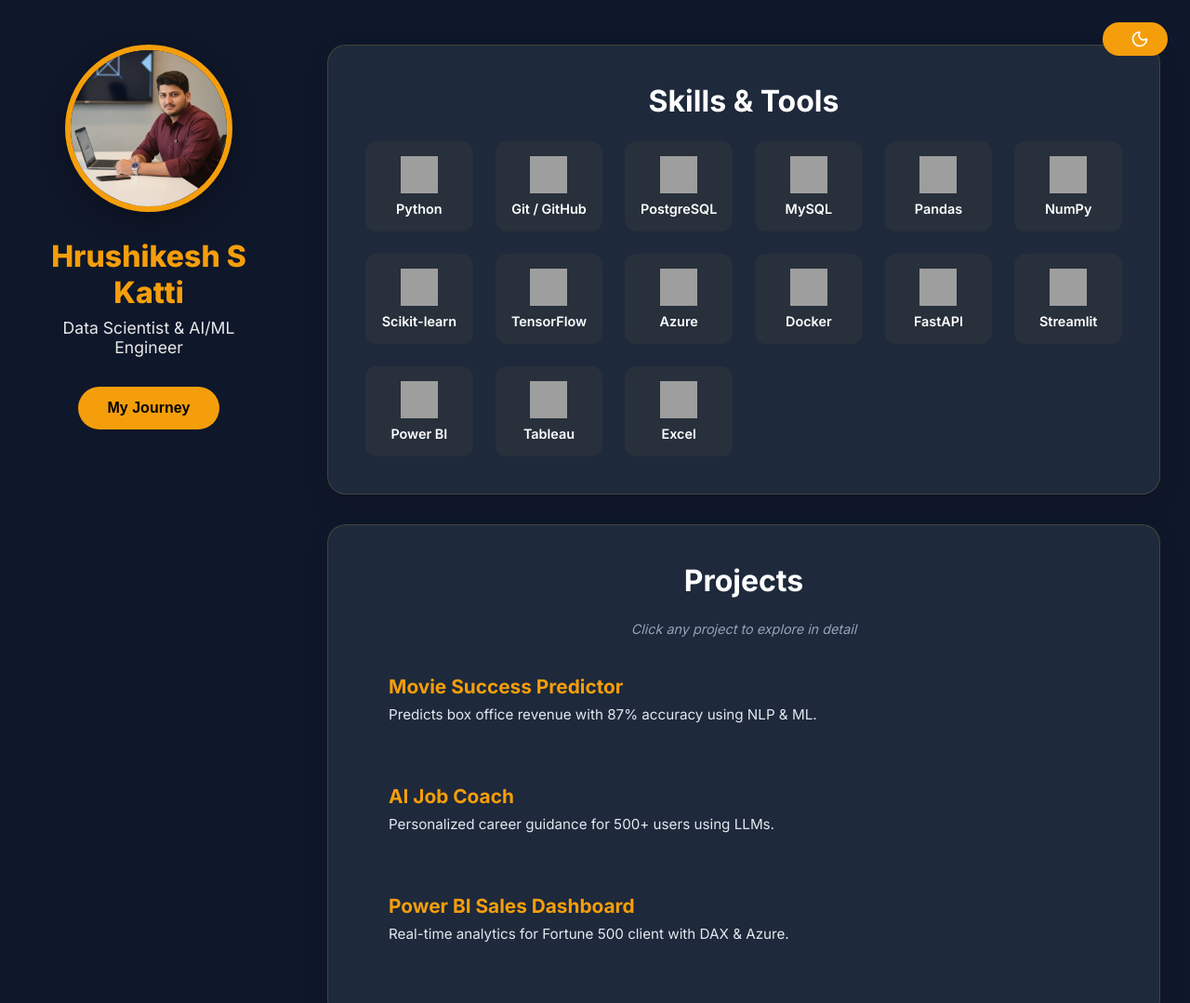
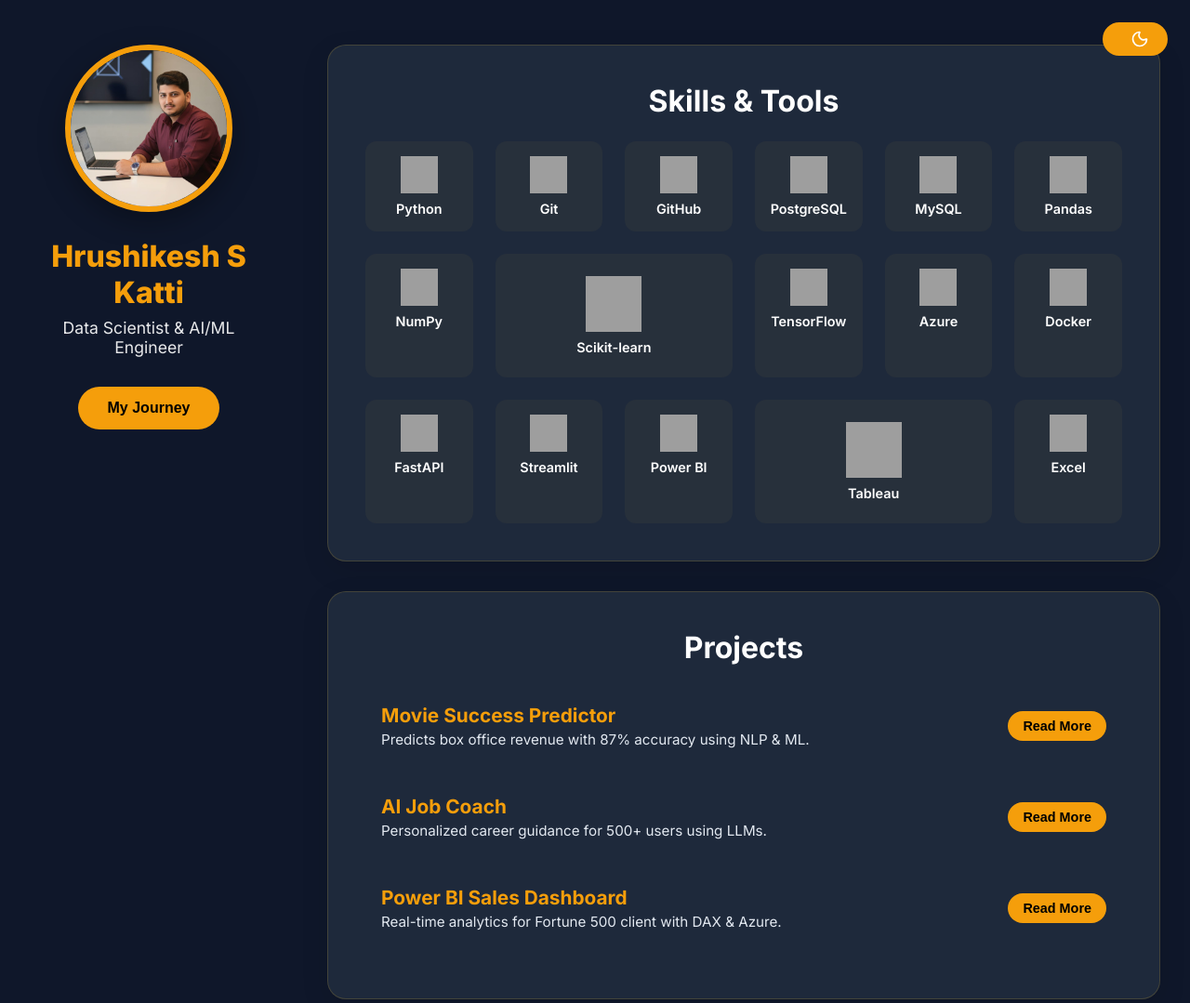
Before and after one commit to Hrushikesh-katti/hrushikesh-katti.github.io, a website: page index.html in a window 1280 px wide. Shown: the top 1079 px of the page at 93% size. Drawn offline with nearby package versions, Linux system fonts and the light colour scheme; grey boxes are pictures that could not be loaded.

Commit message:
Added better skill cards

```diff
--- a/css/styles.css
+++ b/css/styles.css
@@ -119,7 +119,7 @@ body { font-family: 'Inter', sans-serif; background: var(--bg); color: var(--tex
     text-align: center;
 }
 
-/* SKILLS — ORIGINAL COLORS */
+/* SKILLS — WIDER FOR SCIKIT & TABLEAU */
 .skills-grid {
     display: grid;
     grid-template-columns: repeat(auto-fill, minmax(110px, 1fr));
@@ -147,49 +147,74 @@ body { font-family: 'Inter', sans-serif; background: var(--bg); color: var(--tex
     height: 40px;
 }
 
+/* WIDER TILES */
+.skill-item.wide {
+    grid-column: span 2;
+    padding: 1.5rem 1rem;
+}
+
+.skill-item.wide img {
+    width: 60px;
+    height: 60px;
+}
+
 .skill-item span {
     font-size: 0.9rem;
     font-weight: 600;
     color: var(--heading);
 }
 
-/* HINT */
-.hint-text {
-    text-align: center;
-    color: var(--gray);
-    font-size: 0.9rem;
-    margin-bottom: 1rem;
-    font-style: italic;
-}
-
-/* PROJECT LIST */
+/* PROJECT LIST — READ MORE BUTTONS */
 .project-item {
-    padding: 1.5rem;
+    display: flex;
+    justify-content: space-between;
+    align-items: center;
+    padding: 1rem;
     border-radius: 12px;
-    cursor: pointer;
-    transition: all 0.3s;
     border: 1px solid transparent;
     margin-bottom: 1rem;
+    transition: all 0.3s;
 }
 
 .project-item:hover {
     background: rgba(212,175,55,0.1);
     border-color: var(--gold);
-    transform: translateX(8px);
+    transform: translateX(4px);
 }
 
-.project-item h3 {
+.project-text {
+    flex: 1;
+}
+
+.project-text h3 {
     color: var(--gold);
     font-size: 1.3rem;
-    margin-bottom: 0.5rem;
+    margin-bottom: 0.25rem;
 }
 
-.project-item p {
+.project-text p {
     font-size: 0.95rem;
     color: var(--text);
 }
 
-/* PROJECT DEEP — FULL WIDTH */
+.read-more-btn {
+    background: var(--gold);
+    color: #000;
+    border: none;
+    padding: 8px 16px;
+    border-radius: 50px;
+    font-weight: 600;
+    font-size: 0.9rem;
+    cursor: pointer;
+    transition: all 0.3s;
+}
+
+.read-more-btn:hover {
+    background: #f59e0b;
+    transform: scale(1.05);
+}
+
+/* PROJECT DEEP */
 .project-deep {
     padding: 6rem 0;
     background: var(--bg);
@@ -333,7 +358,7 @@ body { font-family: 'Inter', sans-serif; background: var(--bg); color: var(--tex
     color: var(--text);
 }
 
-/* THEME TOGGLE — SEXY */
+/* THEME TOGGLE */
 .theme-toggle {
     position: fixed;
     top: 24px;
--- a/index.html
+++ b/index.html
@@ -47,7 +47,11 @@
                     </div>
                     <div class="skill-item">
                         <img src="https://cdn.jsdelivr.net/gh/devicons/devicon/icons/git/git-original.svg" alt="Git">
-                        <span>Git / GitHub</span>
+                        <span>Git</span>
+                    </div>
+                    <div class="skill-item">
+                        <img src="https://cdn.jsdelivr.net/gh/devicons/devicon/icons/github/github-original.svg" alt="GitHub">
+                        <span>GitHub</span>
                     </div>
                     <div class="skill-item">
                         <img src="https://cdn.jsdelivr.net/gh/devicons/devicon/icons/postgresql/postgresql-original.svg" alt="PostgreSQL">
@@ -65,7 +69,8 @@
                         <img src="https://cdn.jsdelivr.net/gh/devicons/devicon/icons/numpy/numpy-original.svg" alt="NumPy">
                         <span>NumPy</span>
                     </div>
-                    <div class="skill-item">
+                    <!-- WIDER TILE FOR SCIKIT-LEARN -->
+                    <div class="skill-item wide">
                         <img src="https://cdn.jsdelivr.net/gh/devicons/devicon/icons/scikitlearn/scikitlearn-original.svg" alt="Scikit-learn">
                         <span>Scikit-learn</span>
                     </div>
@@ -89,17 +94,15 @@
                         <img src="https://cdn.jsdelivr.net/gh/devicons/devicon/icons/streamlit/streamlit-original.svg" alt="Streamlit">
                         <span>Streamlit</span>
                     </div>
-                    <!-- REAL POWER BI -->
                     <div class="skill-item">
                         <img src="https://upload.wikimedia.org/wikipedia/commons/c/cf/New_Power_BI_Logo.svg" alt="Power BI">
                         <span>Power BI</span>
                     </div>
-                    <!-- REAL TABLEAU -->
-                    <div class="skill-item">
+                    <!-- WIDER TILE FOR TABLEAU -->
+                    <div class="skill-item wide">
                         <img src="https://upload.wikimedia.org/wikipedia/commons/4/4b/Tableau_Logo.png" alt="Tableau">
                         <span>Tableau</span>
                     </div>
-                    <!-- REAL EXCEL -->
                     <div class="skill-item">
                         <img src="https://upload.wikimedia.org/wikipedia/commons/3/34/Microsoft_Office_Excel_%282019%E2%80%93present%29.svg" alt="Excel">
                         <span>Excel</span>
@@ -110,18 +113,26 @@
             <!-- PROJECTS LIST CARD -->
             <section class="card projects-list-card">
                 <h2>Projects</h2>
-                <p class="hint-text">Click any project to explore in detail</p>
-                <div class="project-item" onclick="scrollToProject(0)">
+                <div class="project-item">
+                    <div class="project-text">
                         <h3>Movie Success Predictor</h3>
                         <p>Predicts box office revenue with 87% accuracy using NLP & ML.</p>
                     </div>
-                <div class="project-item" onclick="scrollToProject(1)">
+                    <button class="read-more-btn" onclick="scrollToProject(0)">Read More</button>
+                </div>
+                <div class="project-item">
+                    <div class="project-text">
                         <h3>AI Job Coach</h3>
                         <p>Personalized career guidance for 500+ users using LLMs.</p>
                     </div>
-                <div class="project-item" onclick="scrollToProject(2)">
+                    <button class="read-more-btn" onclick="scrollToProject(1)">Read More</button>
+                </div>
+                <div class="project-item">
+                    <div class="project-text">
                         <h3>Power BI Sales Dashboard</h3>
                         <p>Real-time analytics for Fortune 500 client with DAX & Azure.</p>
+                    </div>
+                    <button class="read-more-btn" onclick="scrollToProject(2)">Read More</button>
                 </div>
             </section>
 
@@ -191,14 +202,14 @@
         <div class="container">
             <h2>My Journey</h2>
             <p>From <strong>BBA graduate</strong> to <strong>AI/ML engineer</strong> in 12 months. Self-taught Python, ML, and BI tools. Built 3 production-ready tools used by real people.</p>
-            <p>I don’t wait for opportunities. <strong>I build them.</strong></p>
+            <p>I don't wait for opportunities. <strong>I build them.</strong></p>
         </div>
     </section>
 
     <!-- CONTACT -->
     <section id="contact" class="contact-section">
         <div class="container">
-            <h2>Let’s Connect</h2>
+            <h2>Let's Connect</h2>
             <div class="contact-grid">
                 <a href="mailto:hrushikeshskatti7@gmail.com" class="contact-card">
                     <i data-lucide="mail"></i>
@@ -215,6 +226,11 @@
                     <span>LinkedIn</span>
                     <p>linkedin.com/in/hrushikesh-katti</p>
                 </a>
+                <a href="https://github.com/Hrushikesh-katti/projects-portfolio" target="_blank" class="contact-card">
+                    <i data-lucide="github"></i>
+                    <span>GitHub</span>
+                    <p>projects-portfolio</p>
+                </a>
             </div>
         </div>
     </section>
--- a/js/script.js
+++ b/js/script.js
@@ -19,11 +19,9 @@ document.querySelectorAll('.toggle-btn').forEach(btn => {
         const mode = btn.dataset.mode;
         const parent = btn.closest('.project-deep');
         parent.querySelectorAll('.toggle-btn').forEach(b => b.classList.remove('active'));
-        parent.querySelectorAll('.project-content').forEach(c => {
-            c.classList.remove('active');
-            setTimeout(() => c.classList.add('active'), 10);
-        });
+        parent.querySelectorAll('.project-content').forEach(c => c.classList.remove('active'));
         btn.classList.add('active');
+        parent.querySelector(`.project-content.${mode}`).classList.add('active');
     });
 });
 
```
Lines whose indentation alone changed are shown as unchanged.
